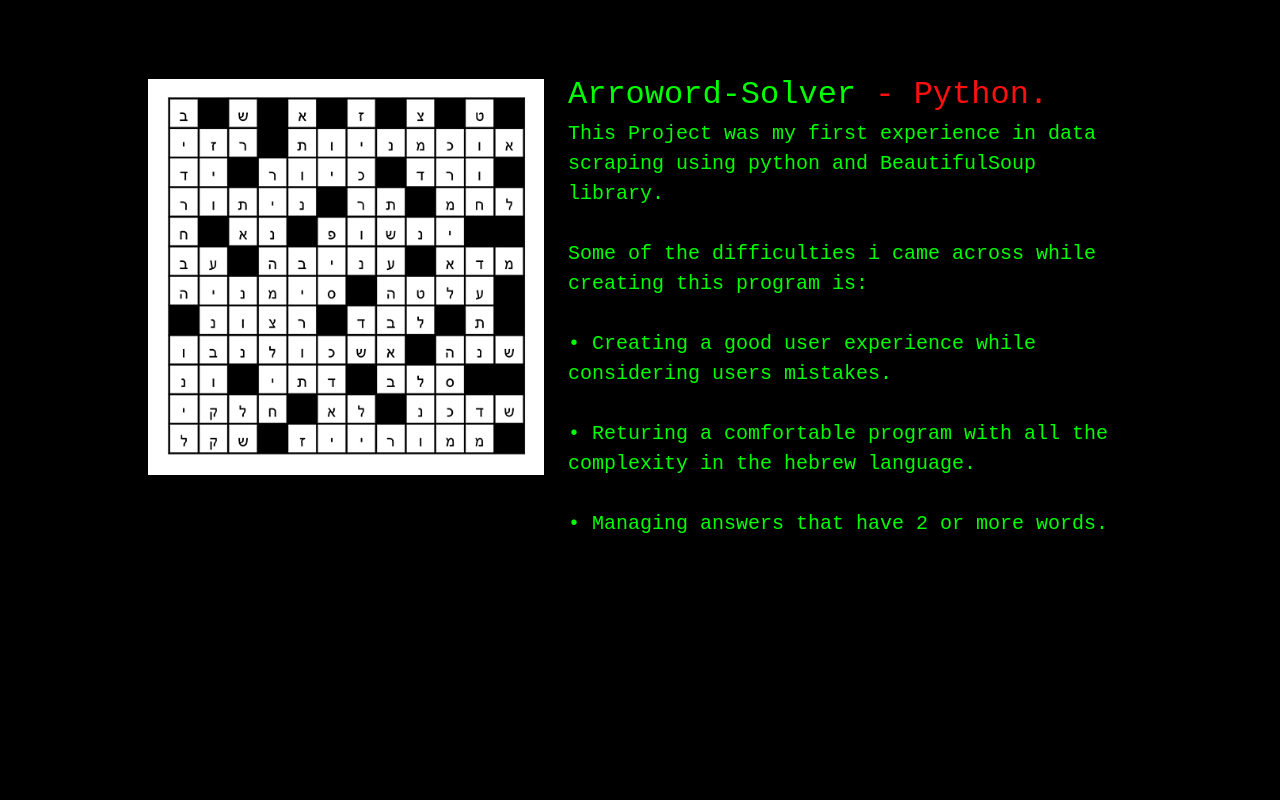
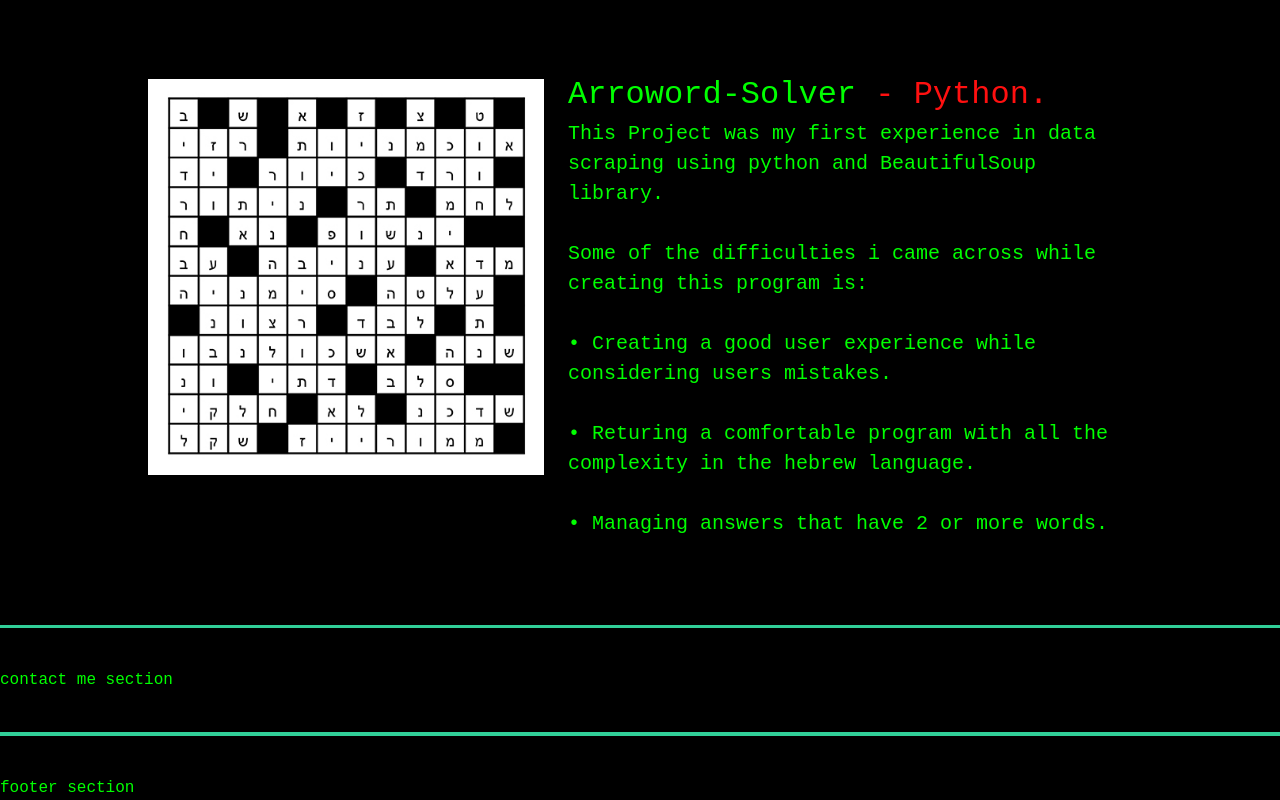
Before and after one commit to guytamari/Portfolio, a plain HTML site: page index.html in a window 1280 px wide. Shown: the part 695-1495 px from the top of the page. Before the commit the page ends 1280 px from the top, so only its background shows below. Drawn offline with nearby package versions, Linux system fonts and the light colour scheme.

Commit message:
Add files via upload

```diff
--- a/index.html
+++ b/index.html
@@ -56,6 +56,7 @@
         </div>
     </section>
     <span class="line-break"></span>
+        <!-- Section 2 - Skills -->
     <section class="container resume pt-5">
     <h2 class="mx-auto skills""><u>My Skills</u></h2>
 
@@ -123,6 +124,7 @@
     </div>
     </section>
     <span class="line-break"></span>
+            <!-- Section 3 - Projects -->
     <section class="container projects pt-5">
     <div class="row featurette">
       <div class="col-md-7 order-md-2">
@@ -143,13 +145,19 @@
         alt="500x500 Image">
     </div>
     </div>
-
-
-
+    </section>
+    <span class="line-break"></span>
+    <!-- Section 4 - Contact Me -->
+    <section class="contact">
+        contact me section
+    </section>
+    <span class="line-break"></span>
+    <!-- Section 5 - Footer -->
+    <section class="footer">
+        footer section
 
     </section>
 
 
-
 </body>
 </html>
```
